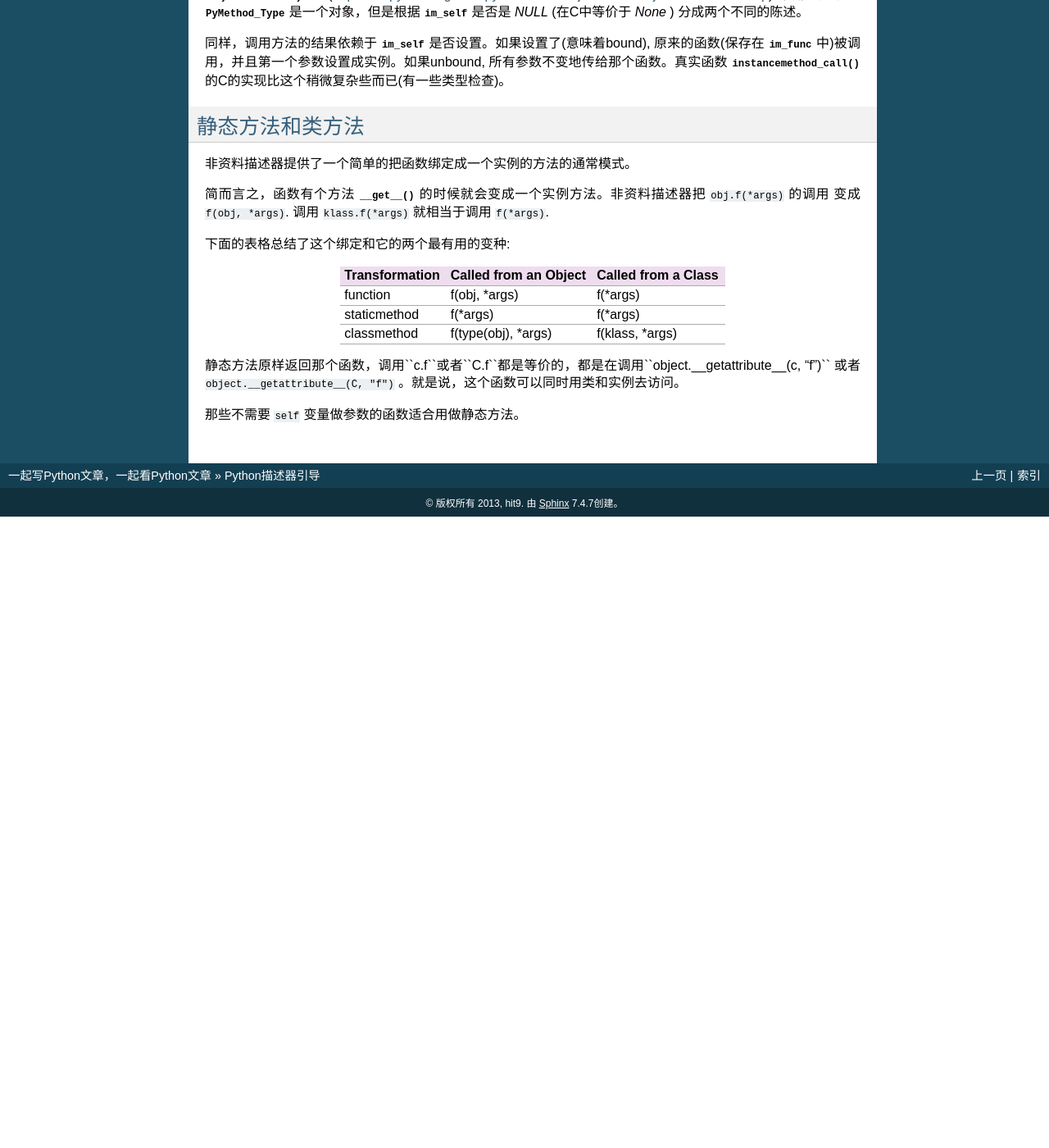
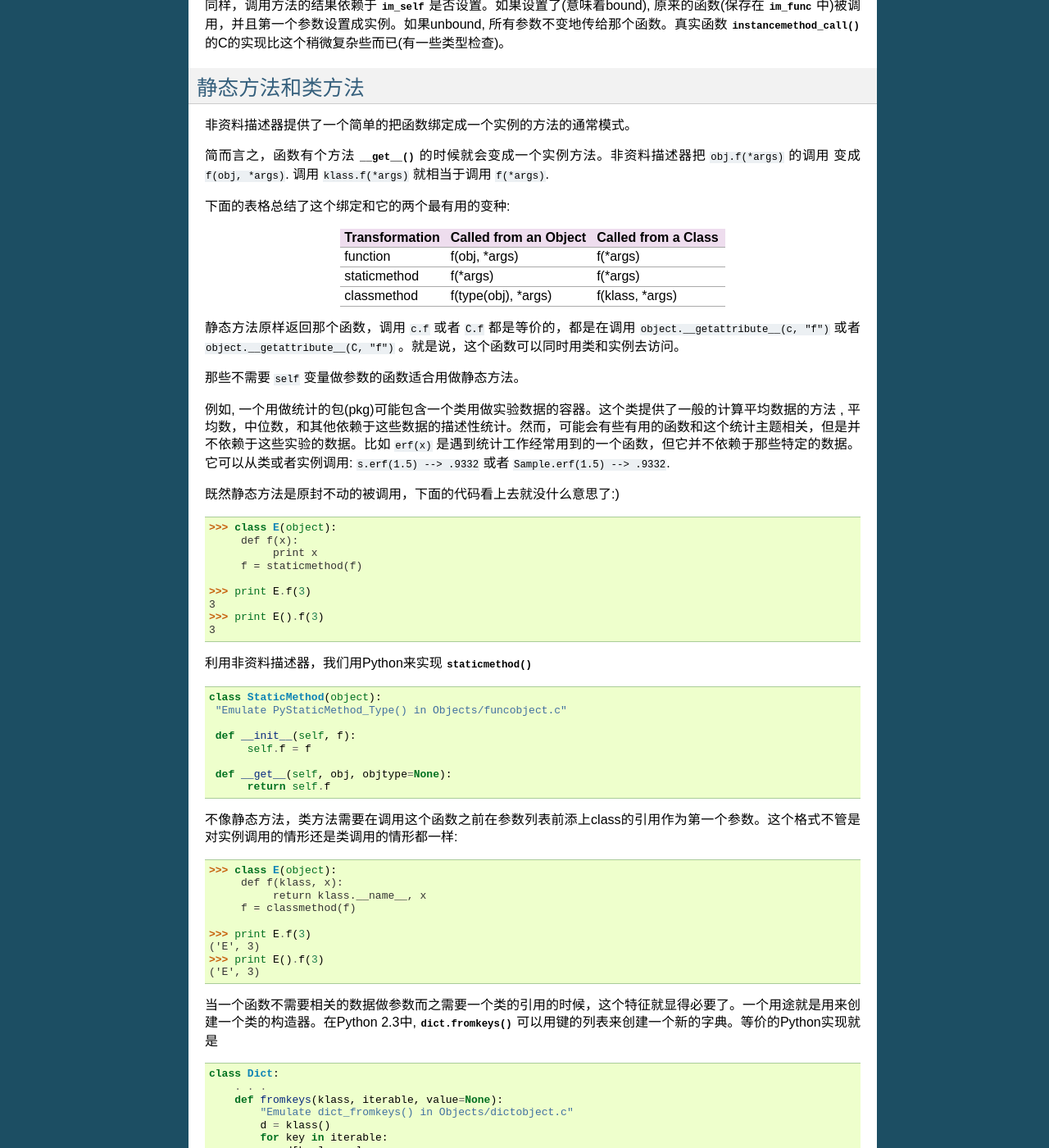
Before and after one commit to MrKiven/PyZh, a Sphinx documentation site: the page built from docs/Descriptor-HOW-TO-Guide.rst, in a window 1280 px wide and 1400 px high, scrolled down 4647 px. Shown: the whole window at 82% size. Built offline with Sphinx 7.4.7, drawn with Linux system fonts in a browser that asks for light colours; before the commit the page ends 5277 px from its top, so only the background shows below that; some of the changed text lies outside the part shown.

Commit message:
complete:Howto-Guide for Descriptor

```diff
--- a/docs/Descriptor-HOW-TO-Guide.rst
+++ b/docs/Descriptor-HOW-TO-Guide.rst
@@ -170,7 +170,7 @@ Python描述器引导
 
 内建函数 :func:`property` 提供了属性访问的接口，之后的改变需要我们去介入一个函数。
 
-对于一个实例，一个电子表格类可能提供了访问单元格的值的方式: ``Cell('b10').value``. 对这个程序随后的改善需要重新计算每个访问的控制。然而，程序员并不想影响已经写的那些直接访问这个属性的代码。那么来包装这个访问控制的方法就是用property资料描述器::
+例如，一个电子表格类可能提供了访问单元格的值的方式: ``Cell('b10').value``. 对这个程序随后的改善需要重新计算每个访问的控制。然而，程序员并不想影响已经写的那些直接访问这个属性的代码。那么来包装这个访问控制的方法就是用property资料描述器::
 
     class Cell(object):
         . . .
@@ -185,7 +185,7 @@ Python描述器引导
 
 Python的面向对象特征建立于函数环境, 非资料描述器把两者无缝地连接起来。
 
-类的字典把方法当做函数存储。在定义类的时候，方法通常用关键字 :keyword:`def` 和 :keyword:`lambda` 来声明。唯一和一般的函数不同之处是第一个参数为对象实例保留。Python约定，这个参数通常是*self*, 但也可能叫 *this* ，或者其它什么变量名字吧。
+类的字典把方法当做函数存储。在定义类的时候，方法通常用关键字 :keyword:`def` 和 :keyword:`lambda` 来声明。唯一和一般的函数不同之处是第一个参数为对象实例保留。Python约定，这个参数通常是 *self*, 但也可能叫 *this* ，或者其它什么变量名字吧。
 
 为了支持方法调用，函数包含一个 :meth:`__get__` 方法来控制属性访问。这就是说所有的方法都是非资料描述器，它们返回有界还是无界的方法取决于他们是被类调用的还是被实例调用的。用Python来说就是::
 
@@ -195,9 +195,10 @@ Python的面向对象特征建立于函数环境, 非资料描述器把两者无
             "Simulate func_descr_get() in Objects/funcobject.c"
             return types.MethodType(self, obj, objtype)
 
-在Python解释器里面看看描述器是怎么回事:
+在Python解释器里面来看:
 
 ::
+
     >>> class D(object):
          def f(self, x):
               return x
@@ -236,6 +237,79 @@ Objects/classobject.c(http://svn.python.org/view/python/trunk/Objects/classobjec
       | classmethod     | f(type(obj), \*args) | f(klass, \*args) |
       +-----------------+----------------------+------------------+
 
-静态方法原样返回那个函数，调用``c.f``或者``C.f``都是等价的，都是在调用``object.__getattribute__(c, "f")`` 或者 ``object.__getattribute__(C, "f")`` 。就是说，这个函数可以同时用类和实例去访问。
+静态方法原样返回那个函数，调用 ``c.f`` 或者 ``C.f`` 都是等价的，都是在调用 ``object.__getattribute__(c, "f")`` 或者 ``object.__getattribute__(C, "f")`` 。就是说，这个函数可以同时用类和实例去访问。
 
 那些不需要 ``self`` 变量做参数的函数适合用做静态方法。
+
+例如, 一个用做统计的包(pkg)可能包含一个类用做实验数据的容器。这个类提供了一般的计算平均数据的方法
+, 平均数，中位数，和其他依赖于这些数据的描述性统计。然而，可能会有些有用的函数和这个统计主题相关，但是并不依赖于这些实验的数据。比如 ``erf(x)`` 是遇到统计工作经常用到的一个函数，但它并不依赖于那些特定的数据。它可以从类或者实例调用: ``s.erf(1.5) --> .9332``  或者 ``Sample.erf(1.5) --> .9332``.
+
+
+既然静态方法是原封不动的被调用，下面的代码看上去就没什么意思了:) ::
+
+    >>> class E(object):
+         def f(x):
+              print x
+         f = staticmethod(f)
+
+    >>> print E.f(3)
+    3
+    >>> print E().f(3)
+    3
+
+利用非资料描述器，我们用Python来实现 :func:`staticmethod` ::
+
+    class StaticMethod(object):
+     "Emulate PyStaticMethod_Type() in Objects/funcobject.c"
+
+     def __init__(self, f):
+          self.f = f
+
+     def __get__(self, obj, objtype=None):
+          return self.f
+
+不像静态方法，类方法需要在调用这个函数之前在参数列表前添上class的引用作为第一个参数。这个格式不管是对实例调用的情形还是类调用的情形都一样:
+
+::
+
+    >>> class E(object):
+         def f(klass, x):
+              return klass.__name__, x
+         f = classmethod(f)
+
+    >>> print E.f(3)
+    ('E', 3)
+    >>> print E().f(3)
+    ('E', 3)
+
+当一个函数不需要相关的数据做参数而之需要一个类的引用的时候，这个特征就显得必要了。一个用途就是用来创建一个类的构造器。在Python 2.3中, :func:`dict.fromkeys` 可以用键的列表来创建一个新的字典。等价的Python实现就是 ::
+
+    class Dict:
+        . . .
+        def fromkeys(klass, iterable, value=None):
+            "Emulate dict_fromkeys() in Objects/dictobject.c"
+            d = klass()
+            for key in iterable:
+                d[key] = value
+            return d
+        fromkeys = classmethod(fromkeys)
+
+这样，一个新的字典就可以这么创建::
+
+    >>> Dict.fromkeys('abracadabra')
+    {'a': None, 'r': None, 'b': None, 'c': None, 'd': None}
+
+用非资料描述器来给出 :func:`classmethod` 的一个Python实现::
+
+    class ClassMethod(object):
+         "Emulate PyClassMethod_Type() in Objects/funcobject.c"
+
+         def __init__(self, f):
+              self.f = f
+
+         def __get__(self, obj, klass=None):
+              if klass is None:
+                   klass = type(obj)
+              def newfunc(*args):
+                   return self.f(klass, *args)
+              return newfunc
```
Also changed, not shown: other parts of docs/Descriptor-HOW-TO-Guide.rst (+3 -3 lines).
